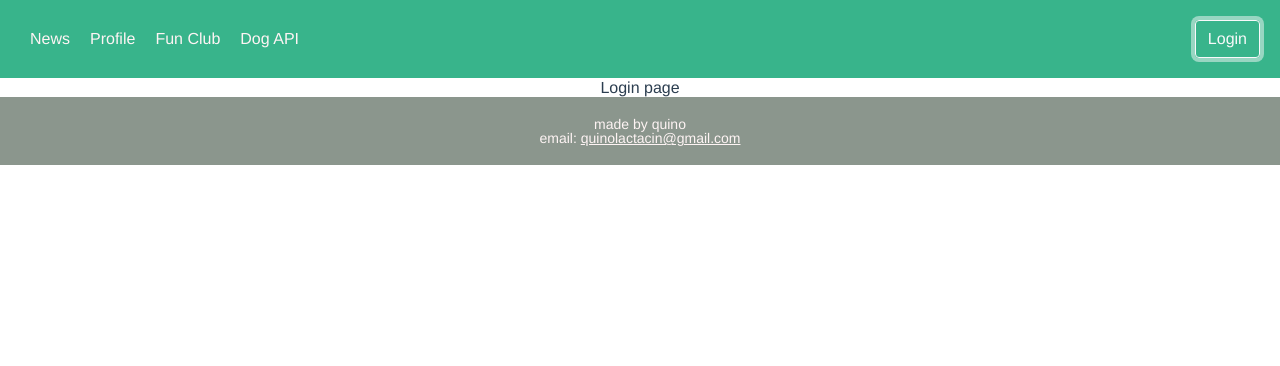
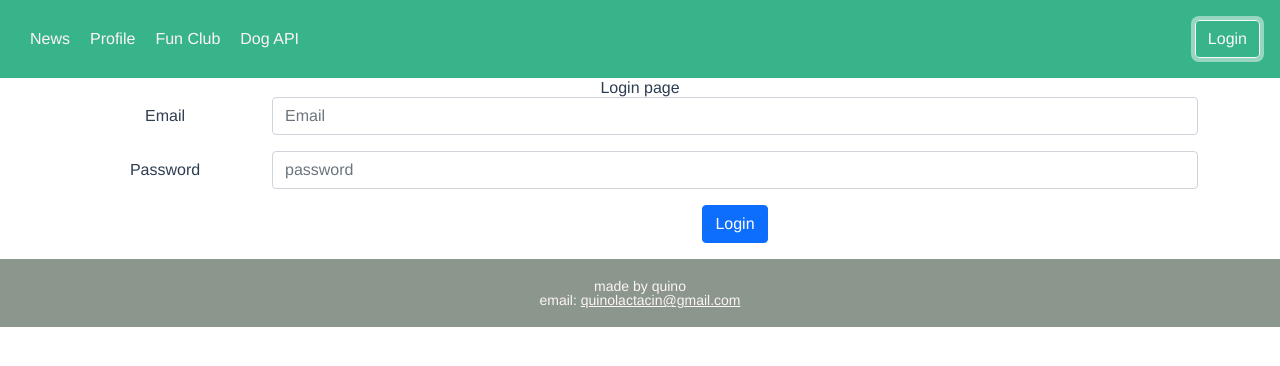
Before and after one commit to quino28/VueForJob, a Vue app in the folder front/: page / in a window 1280 px wide. Both pictures are taken after a click on the button "Login". Shown: the top 366 px of the page. Built offline with nearby package versions, Linux system fonts and the light colour scheme.

Commit message:
add form in login page

```diff
--- a/front/src/components/Body/Login.vue
+++ b/front/src/components/Body/Login.vue
@@ -1,3 +1,36 @@
 <template>
   <h1>Login page</h1>
+  <div class="container">
+    <div class="mb-3 row">
+      <label for="staticEmail" class="col-sm-2 col-form-label">Email</label>
+      <div class="col-sm-10">
+        <input type="email" class="form-control" id="email" placeholder="Email">
+      </div>
+    </div>
+    <div class="mb-3 row">
+      <label for="password" class="col-sm-2 col-form-label">Password</label>
+      <div class="col-sm-10">
+        <input type="password" class="form-control" id="password" placeholder="password">
+      </div>
+    </div>
+    <div class="mb-3 row">
+      <label for="password" class="col-sm-2 col-form-label"></label>
+      <div class="col-sm-10">
+        <button type="submit" class="btn btn-primary">Login</button>
+      </div>
+    </div>
+  </div>
 </template>
+
+<script>
+export default {
+  data() {
+    return {
+      form: {
+        email: '',
+        password: '',
+      },
+    }
+  },
+}
+</script>
```
